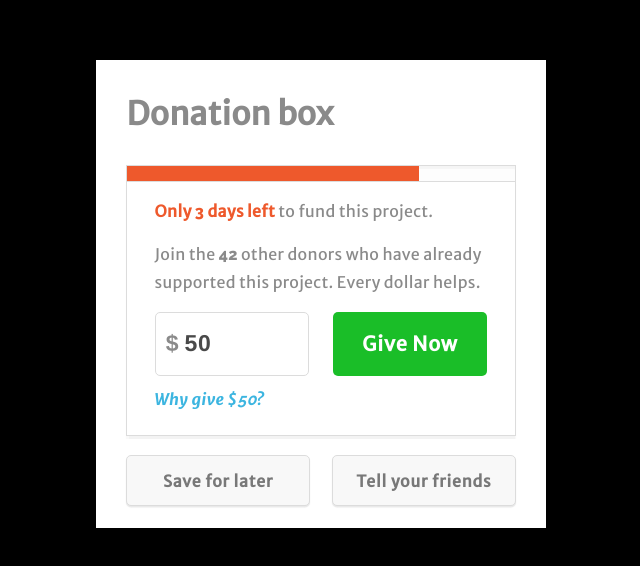
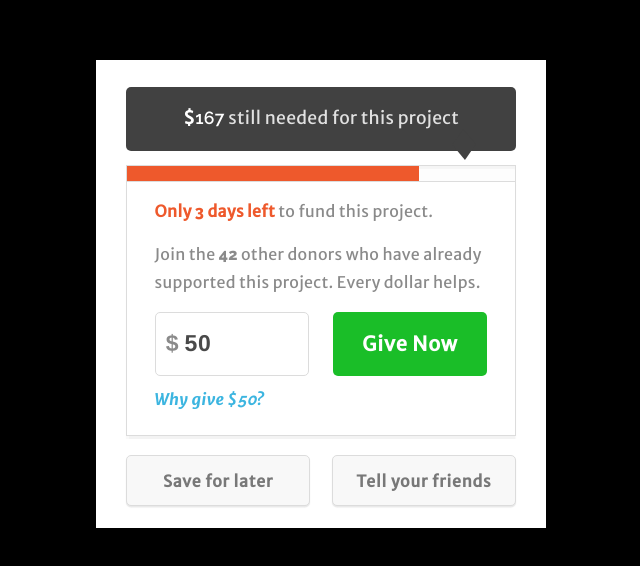
Before and after one commit to alina-balteanu/donation-box, a website built with webpack: page dist/index.html in a window 1280 px wide. Shown: the part 106-672 px from the top of the page, without its empty margins (319-959 px from the left). Built offline with nearby package versions, Linux system fonts and the light colour scheme.

Commit message:
hover message always visible

```diff
--- a/src/js/main.js
+++ b/src/js/main.js
@@ -15,8 +15,8 @@ window.onload = function() {
     hoverMessage.classList.add("hide");
   };
 
-  progBar.onmouseover = showMessage;
-  progBar.onmouseout = hideMessage;
+  // progBar.onmouseover = showMessage;
+  // progBar.onmouseout = hideMessage;
 
   function myFunction(x) {
     if (x.matches) {
```
Also changed, not shown: dist/bundle.js, dist/index.html.
